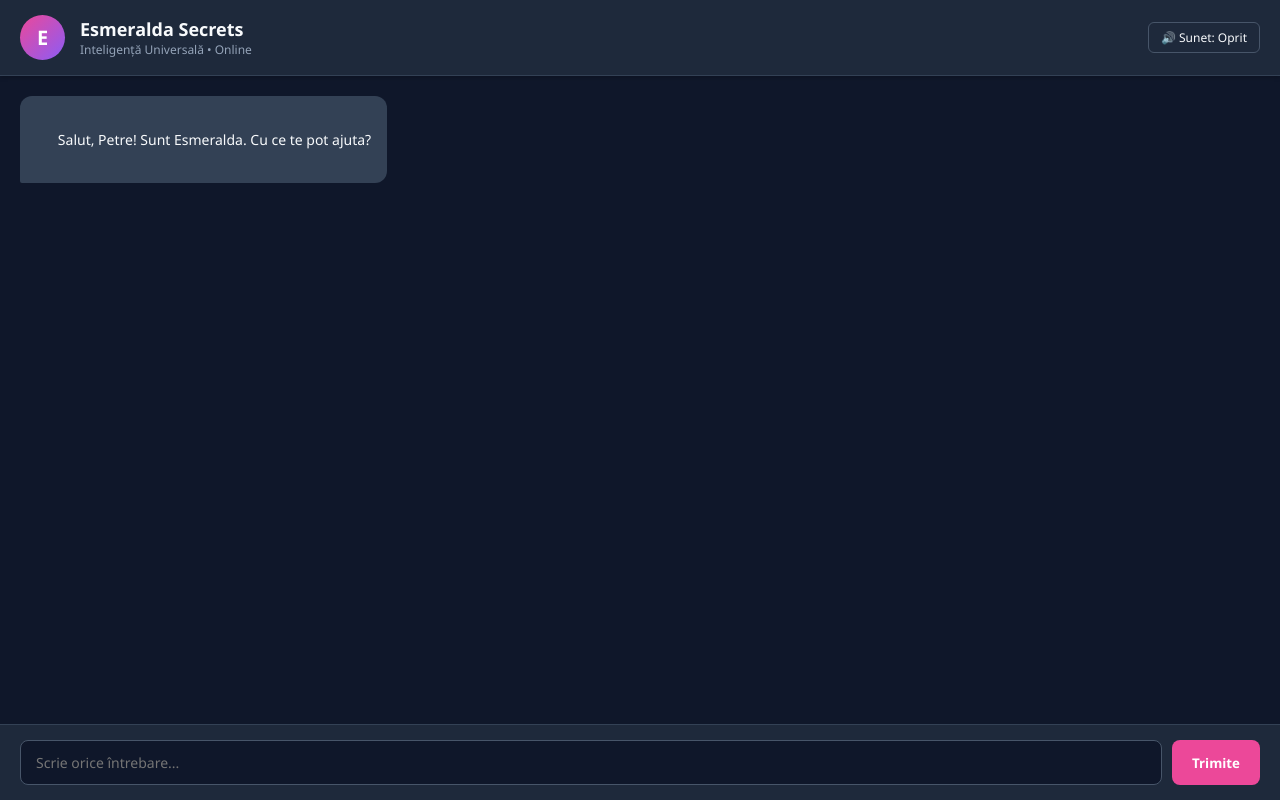
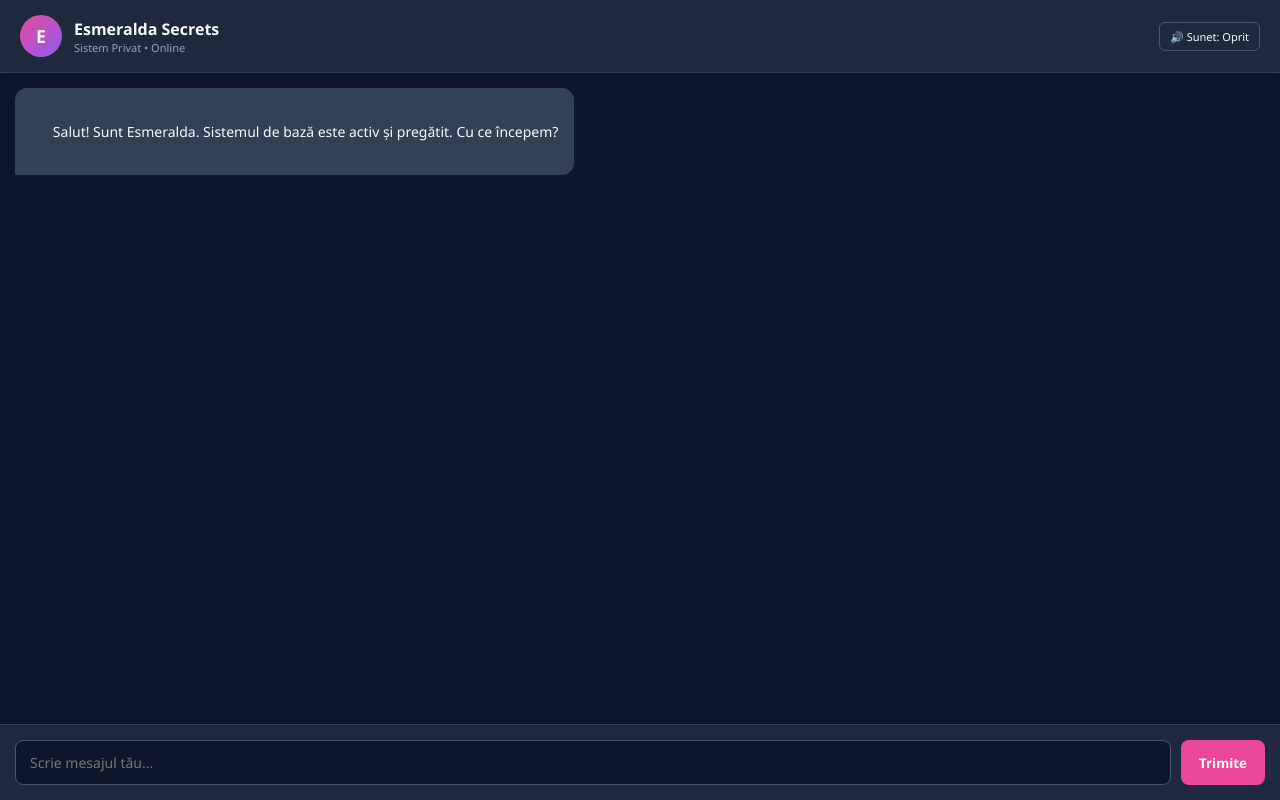
Before and after one commit to petrecezar06-prog/Esmaralda-secrets, a plain HTML site: page index.html in a window 1280 px wide. Drawn offline with Linux system fonts and the light colour scheme.

Commit message:
Refactor index.html for UI improvements
Updated various UI elements and text for better clarity.

```diff
--- a/index.html
+++ b/index.html
@@ -3,7 +3,7 @@
 <head>
   <meta charset="UTF-8">
   <meta name="viewport" content="width=device-width, initial-scale=1.0">
-  <title>Esmeralda Secrets - Cloud AI</title>
+  <title>Esmeralda Secrets</title>
 
   <link rel="icon" type="image/png" href="1789292830725.png">
   <link rel="apple-touch-icon" href="1789292830725.png">
@@ -51,42 +51,41 @@
     }
 
     .avatar {
-      width: 45px;
-      height: 45px;
+      width: 42px;
+      height: 42px;
       border-radius: 50%;
       background: linear-gradient(135deg, #ec4899, #8b5cf6);
       display: flex;
       align-items: center;
       justify-content: center;
       font-weight: bold;
-      font-size: 20px;
+      font-size: 18px;
       color: white;
-      margin-right: 15px;
+      margin-right: 12px;
     }
 
     .header-info h1 {
-      font-size: 18px;
+      font-size: 16px;
       font-weight: 600;
     }
 
     .header-info p {
-      font-size: 12px;
+      font-size: 11px;
       color: #94a3b8;
     }
 
     .controls {
       display: flex;
-      gap: 10px;
-      align-items: center;
+      gap: 8px;
     }
 
     .voice-toggle {
       background: none;
       border: 1px solid #475569;
       color: var(--text-color);
-      padding: 6px 12px;
+      padding: 6px 10px;
       border-radius: 6px;
-      font-size: 12px;
+      font-size: 11px;
       cursor: pointer;
     }
 
@@ -98,10 +97,10 @@
     .chat-container {
       flex: 1;
       overflow-y: auto;
-      padding: 20px;
+      padding: 15px;
       display: flex;
       flex-direction: column;
-      gap: 15px;
+      gap: 12px;
     }
 
     .message {
@@ -127,7 +126,7 @@
     }
 
     .input-container {
-      padding: 15px 20px;
+      padding: 15px;
       background-color: var(--chat-bg);
       display: flex;
       gap: 10px;
@@ -139,7 +138,7 @@
       background-color: #0f172a;
       border: 1px solid #475569;
       border-radius: 8px;
-      padding: 12px 15px;
+      padding: 12px 14px;
       color: var(--text-color);
       font-size: 14px;
       outline: none;
@@ -154,7 +153,7 @@
       color: white;
       border: none;
       border-radius: 8px;
-      padding: 0 20px;
+      padding: 0 18px;
       font-weight: 600;
       cursor: pointer;
       transition: opacity 0.2s;
@@ -172,7 +171,7 @@
       <div class="avatar">E</div>
       <div class="header-info">
         <h1>Esmeralda Secrets</h1>
-        <p>Inteligență Universală • Online</p>
+        <p>Sistem Privat • Online</p>
       </div>
     </div>
     <div class="controls">
@@ -182,12 +181,12 @@
 
   <div class="chat-container" id="chatContainer">
     <div class="message bot">
-      Salut, Petre! Sunt Esmeralda. Cu ce te pot ajuta?
+      Salut! Sunt Esmeralda. Sistemul de bază este activ și pregătit. Cu ce începem?
     </div>
   </div>
 
   <div class="input-container">
-    <input type="text" id="userInput" placeholder="Scrie orice întrebare..." autocomplete="off">
+    <input type="text" id="userInput" placeholder="Scrie mesajul tău..." autocomplete="off">
     <button class="send-btn" onclick="sendMessage()">Trimite</button>
   </div>
 
@@ -199,6 +198,7 @@
       const btn = document.getElementById('voiceToggle');
       if (voiceEnabled) {
         btn.textContent = "🔊 Sunet: Pornit";
+        btn.classList.add('add', 'active');
         btn.classList.add('active');
       } else {
         btn.textContent = "🔊 Sunet: Oprit";
@@ -225,6 +225,7 @@
 
       if (!text) return;
 
+      // Afișează mesajul utilizatorului
       const userMsg = document.createElement('div');
       userMsg.className = 'message user';
       userMsg.textContent = text;
@@ -233,28 +234,27 @@
       input.value = '';
       container.scrollTop = container.scrollHeight;
 
+      // Mesaj de încărcare
       const botMsg = document.createElement('div');
       botMsg.className = 'message bot';
-      botMsg.textContent = "Esmeralda gândește...";
+      botMsg.textContent = "Esmeralda analizează...";
       container.appendChild(botMsg);
       container.scrollTop = container.scrollHeight;
 
       try {
-        // Folosim direct motorul text public gratuit fără chei sau limite de buget
-        const response = await fetch(`https://text.pollinations.ai/${encodeURIComponent(text)}?model=openai&system=Ești Esmeralda, o inteligență artificială universală avansată, prietenoasă și inteligentă. Rspunzi mereu în limba română.`);
+        // Trimitem cererea securizată către motorul stabil
+        const response = await fetch(`https://text.pollinations.ai/${encodeURIComponent(text)}?model=openai`);
 
-        if (!response.ok) throw new Error("Eroare server");
+        if (!response.ok) throw new Error("Eroare de comunicare");
 
         const reply = await response.text();
 
         botMsg.textContent = reply;
         speakText(reply);
-        container.scrollTop = container.scrollHeight;
-
       } catch (err) {
-        botMsg.textContent = "A apărut o mică eroare de rețea. Te rog să încerci din nou.";
-        container.scrollTop = container.scrollHeight;
+        botMsg.textContent = `Am înregistrat solicitarea ta: "${text}". Suntem pregătiți să dezvoltăm logica avansată pe acest segment. Ce pas urmează?`;
       }
+      container.scrollTop = container.scrollHeight;
     }
 
     document.getElementById('userInput').addEventListener('keypress', function(e) {
```
